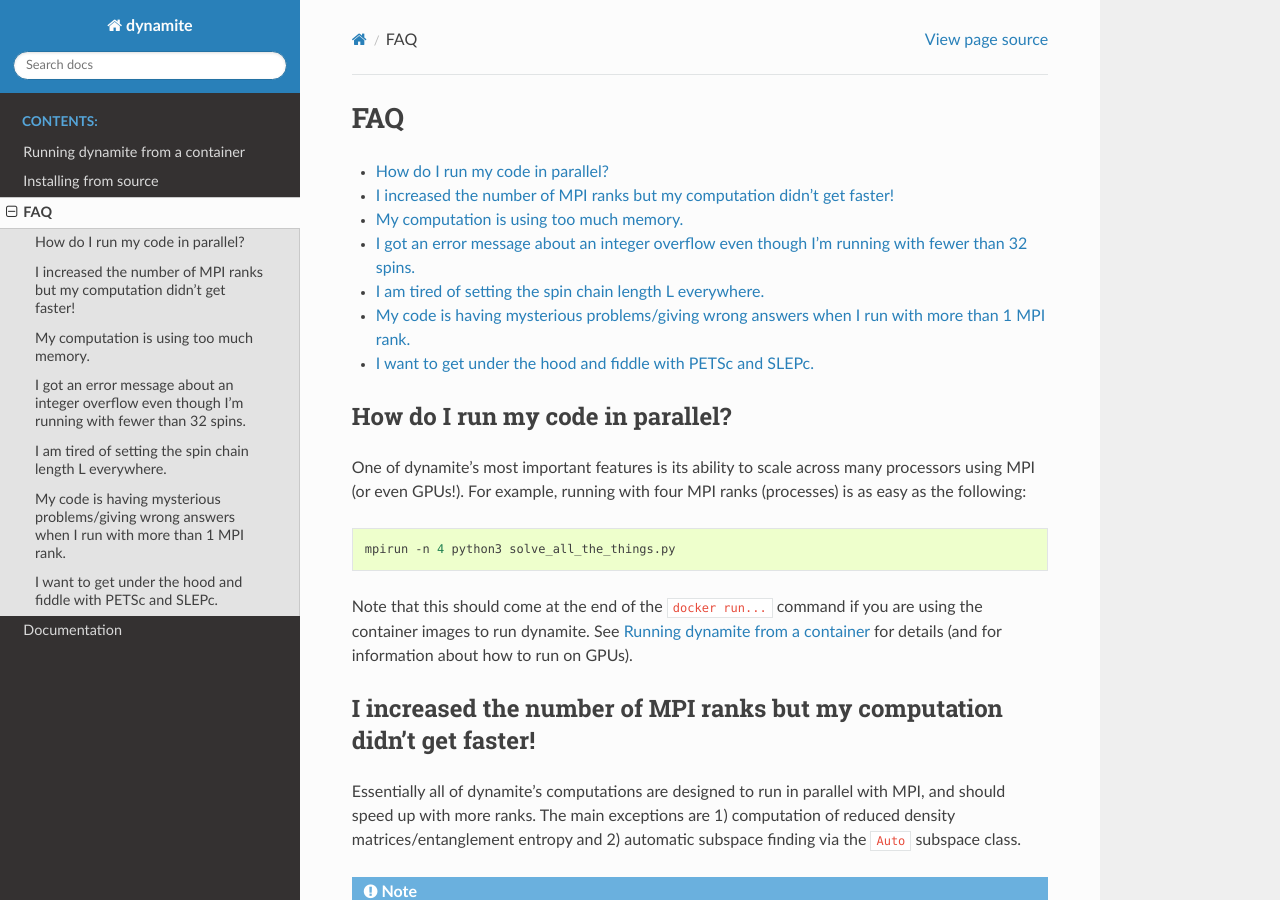
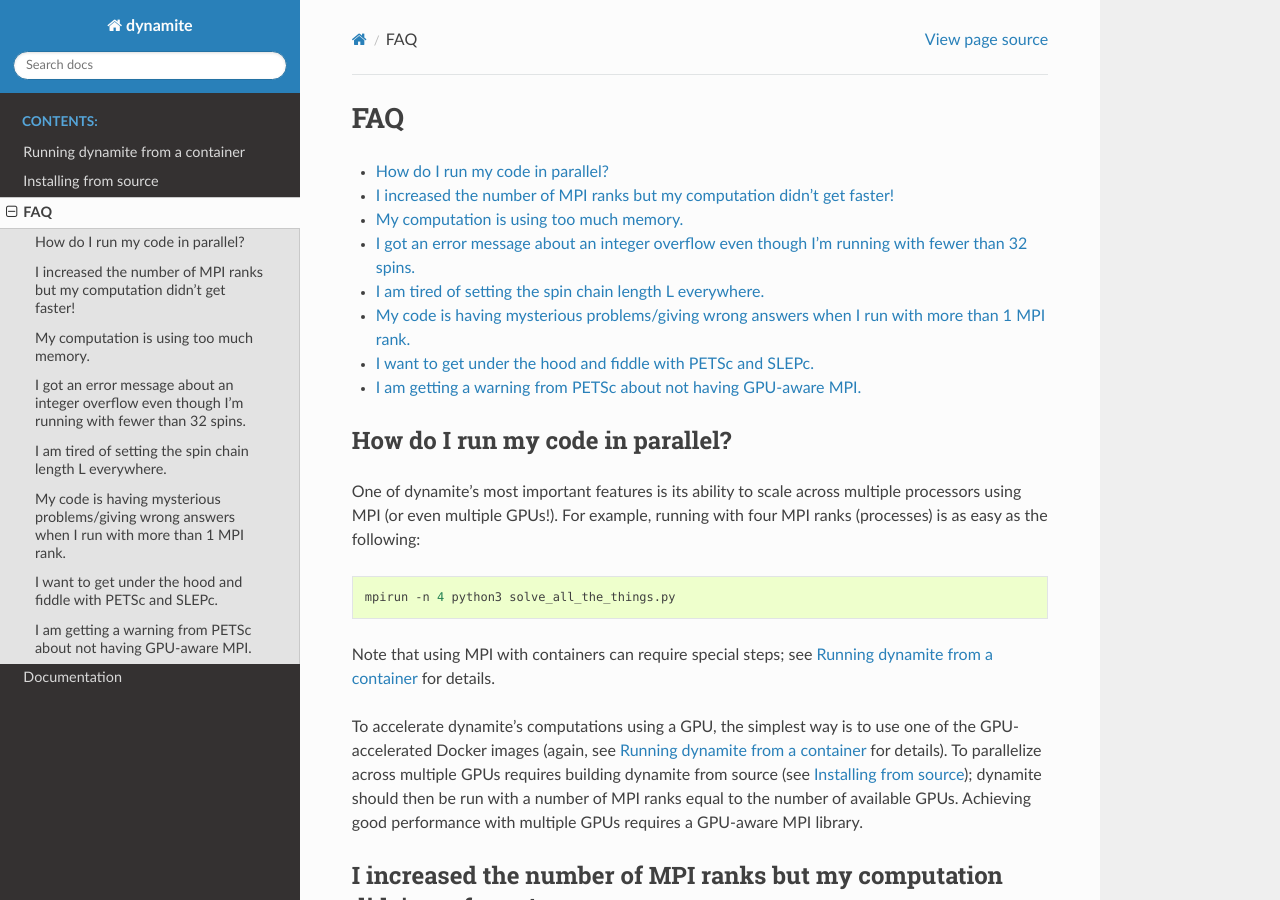
Before and after one commit to GregDMeyer/dynamite, a Sphinx documentation site: the page built from docs/FAQ.rst, in a window 1280 px wide and 900 px high. Built offline with Sphinx 7.4.7 and the Read the Docs theme 2.0.0, drawn with Linux system fonts in a browser that asks for light colours; some of the changed text lies outside the part shown.

```diff
--- a/docs/FAQ.rst
+++ b/docs/FAQ.rst
@@ -9,19 +9,24 @@ FAQ
 - :ref:`L`
 - :ref:`nondeterm`
 - :ref:`petsc`
+- :ref:`gpu-aware-mpi`
 
 .. _parallel:
 
 How do I run my code in parallel?
 ---------------------------------
 
-One of dynamite's most important features is its ability to scale across many processors using MPI (or even GPUs!). For example, running with four MPI ranks (processes) is as easy as the following:
+One of dynamite's most important features is its ability to scale across multiple processors using MPI (or even multiple GPUs!). For example, running with four MPI ranks (processes) is as easy as the following:
 
 .. code:: bash
 
     mpirun -n 4 python3 solve_all_the_things.py
 
-Note that this should come at the end of the ``docker run...`` command if you are using the container images to run dynamite. See :ref:`containers` for details (and for information about how to run on GPUs).
+Note that using MPI with containers can require special steps; see :ref:`containers` for details.
+
+To accelerate dynamite's computations using a GPU, the simplest way is to use one of the GPU-accelerated Docker images (again, see :ref:`containers` for details).
+To parallelize across multiple GPUs requires building dynamite from source (see :ref:`installing`); dynamite should then be run with a number of MPI ranks equal to the number of available GPUs.
+Achieving good performance with multiple GPUs requires a GPU-aware MPI library.
 
 .. _ranks:
 
@@ -116,3 +121,22 @@ one would do
 
 (although this particular case is built-in to dynamite, and can be accomplished via the ``ncv`` keyword
 argument to :meth:`dynamite.computations.evolve`).
+
+.. _gpu-aware-mpi:
+
+I am getting a warning from PETSc about not having GPU-aware MPI.
+-----------------------------------------------------------------
+
+dynamite is designed to be able to run parallelized across multiple GPUs. For this to be performant,
+it is crucial that the MPI implementation being used is GPU-aware, meaning that instead of transferring
+data to the CPU, then to another processor via MPI, then to that processor's GPU, it can transfer data
+directly between GPUs via e.g. NVLink.
+
+If you are running with multiple GPUs, the way to avoid this error is to ensure your MPI implementation
+is GPU-aware---your performance will be quite bad otherwise. If you are compiling OpenMPI yourself, use
+the ``--with-cuda`` flag to ``./configure``; if you are using a compute cluster's build of MPI, talk to
+your system administrator.
+
+If you are running with a single GPU, MPI is simply not needed. In that case you can avoid the warning by
+removing ``mpi4py`` from your Python environment, in which case dynamite will automatically disable
+the warning, or by setting an environment variable as described in the PETSc error message.
--- a/docs/index.rst
+++ b/docs/index.rst
@@ -7,9 +7,7 @@ dynamite: fast numerics for quantum spin chains
 ===============================================
 
 Welcome to **dynamite**, which provides a simple interface
-to fast evolution of quantum dynamics and eigensolving. Behind the
-scenes, dynamite uses the PETSc/SLEPc implementations of Krylov subspace
-exponentiation and eigensolving.
+to fast parallel evolution of quantum dynamics and eigensolving via Krylov subspace methods.
 
 Quick start
 -----------
--- a/src/dynamite/__init__.py
+++ b/src/dynamite/__init__.py
@@ -195,11 +195,6 @@ class _Config:
         Whether to run the computations on a GPU. This property is read-only. To use
         GPUs, :meth:`initialize()` must be called with ``gpu=True`` (default when
         built with GPU support).
-
-        .. note::
-
-        dynamite can be run with multiple GPUs! This is an experimental feature: for
-        best performance, running with multiple GPUs requires CUDA-aware MPI and NVLink.
         """
         return self._gpu
 
```
Also changed, not shown: docs/containers.rst (+4 -3 lines).
